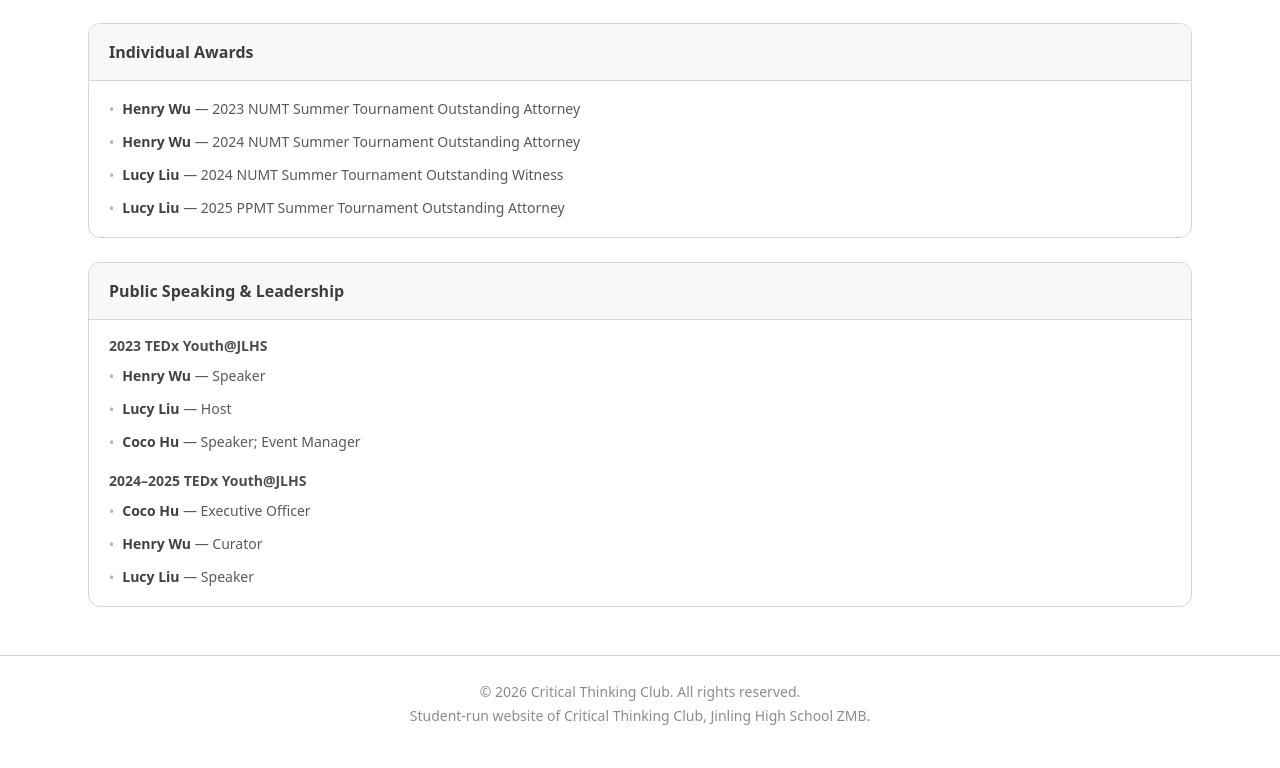
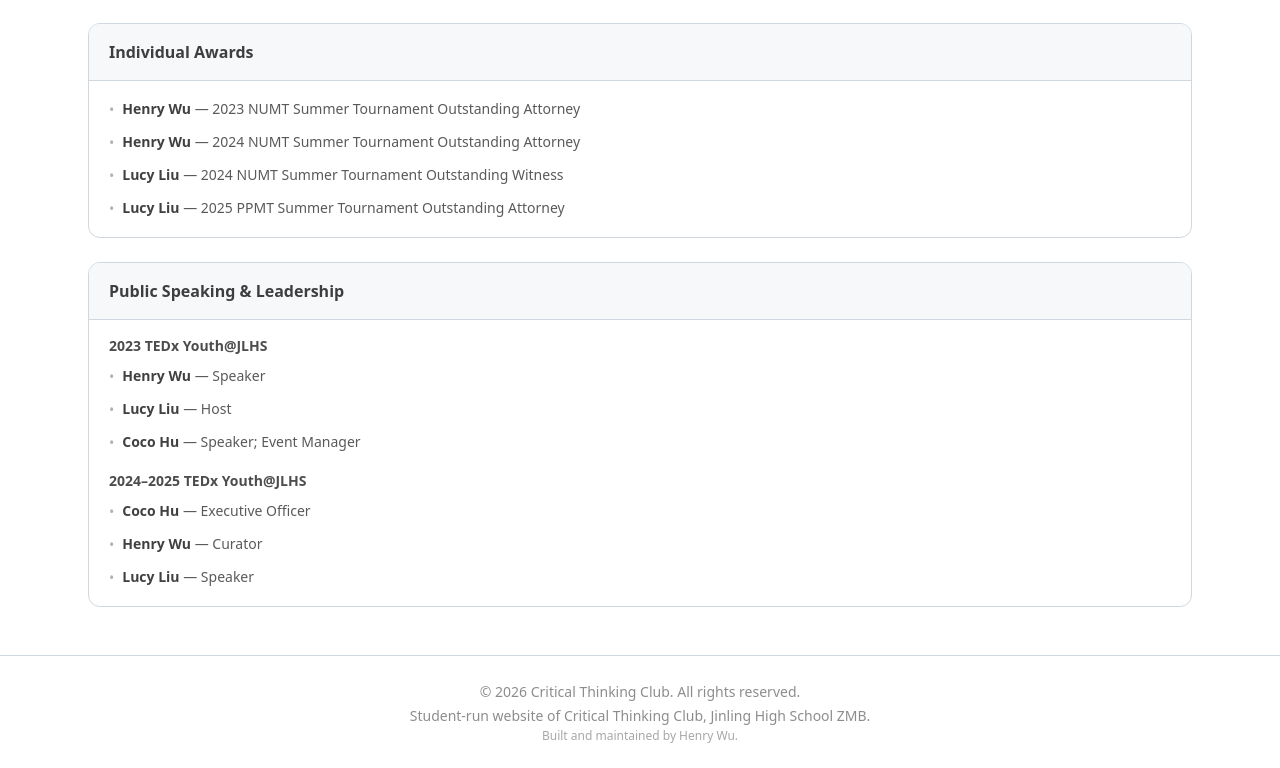
Before and after one commit to henrywyx0730/jlhsctc-official-website, a Next.js app: page /awards in a window 1280 px wide. Shown: the part 480-1248 px from the top of the page. Built offline with nearby package versions, Linux system fonts and the light colour scheme.

Commit message:
v0.4.10: add footer developer credit

```diff
--- a/app/components/SiteFooter.js
+++ b/app/components/SiteFooter.js
@@ -3,6 +3,7 @@ export default function SiteFooter() {
     <footer className="border-t border-[#d0d7de] bg-white px-6 py-6 text-center text-sm leading-6 text-black/45">
       <p>© 2026 Critical Thinking Club. All rights reserved.</p>
       <p>Student-run website of Critical Thinking Club, Jinling High School ZMB.</p>
+      <p className="text-xs text-black/35">Built and maintained by Henry Wu.</p>
     </footer>
   );
 }
```
